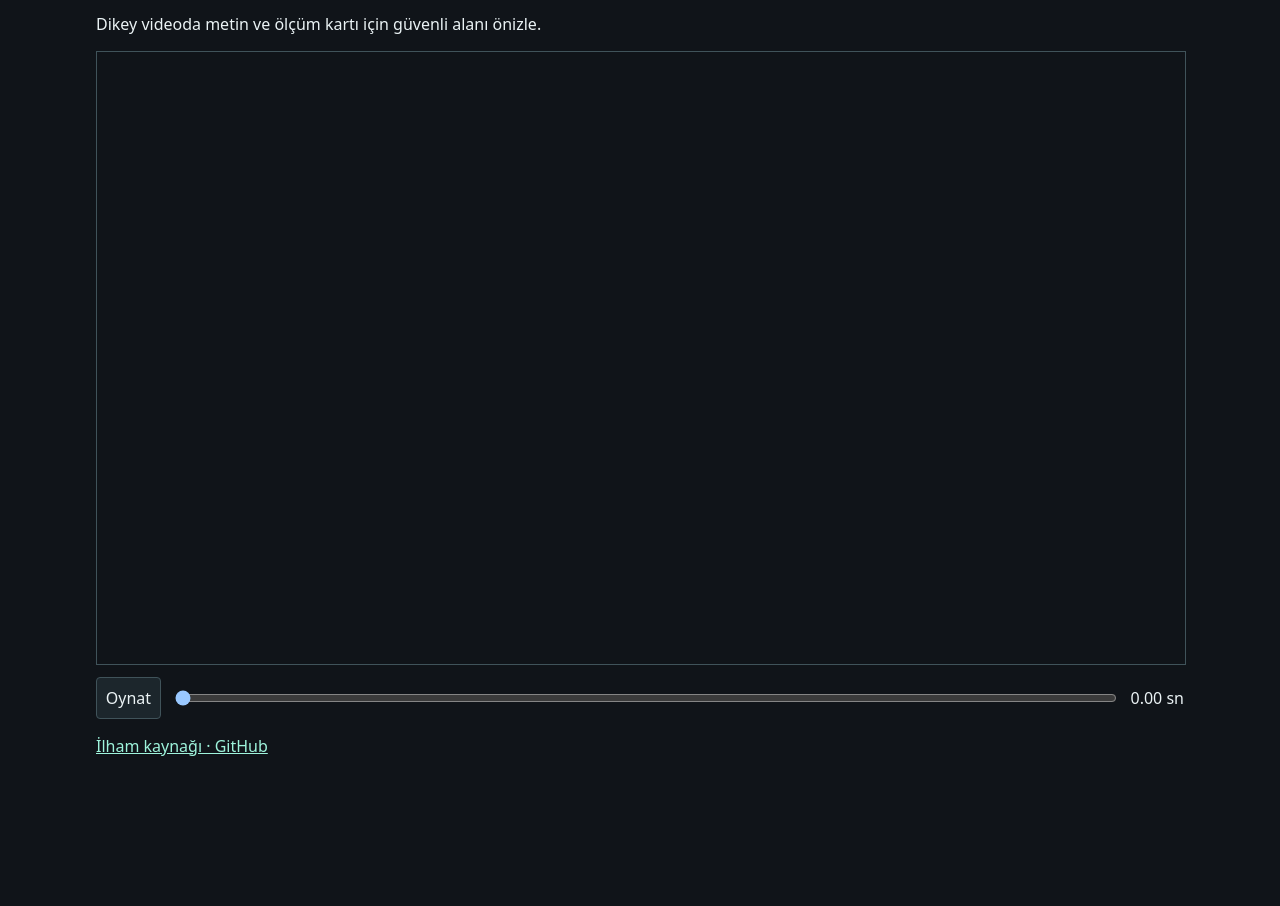
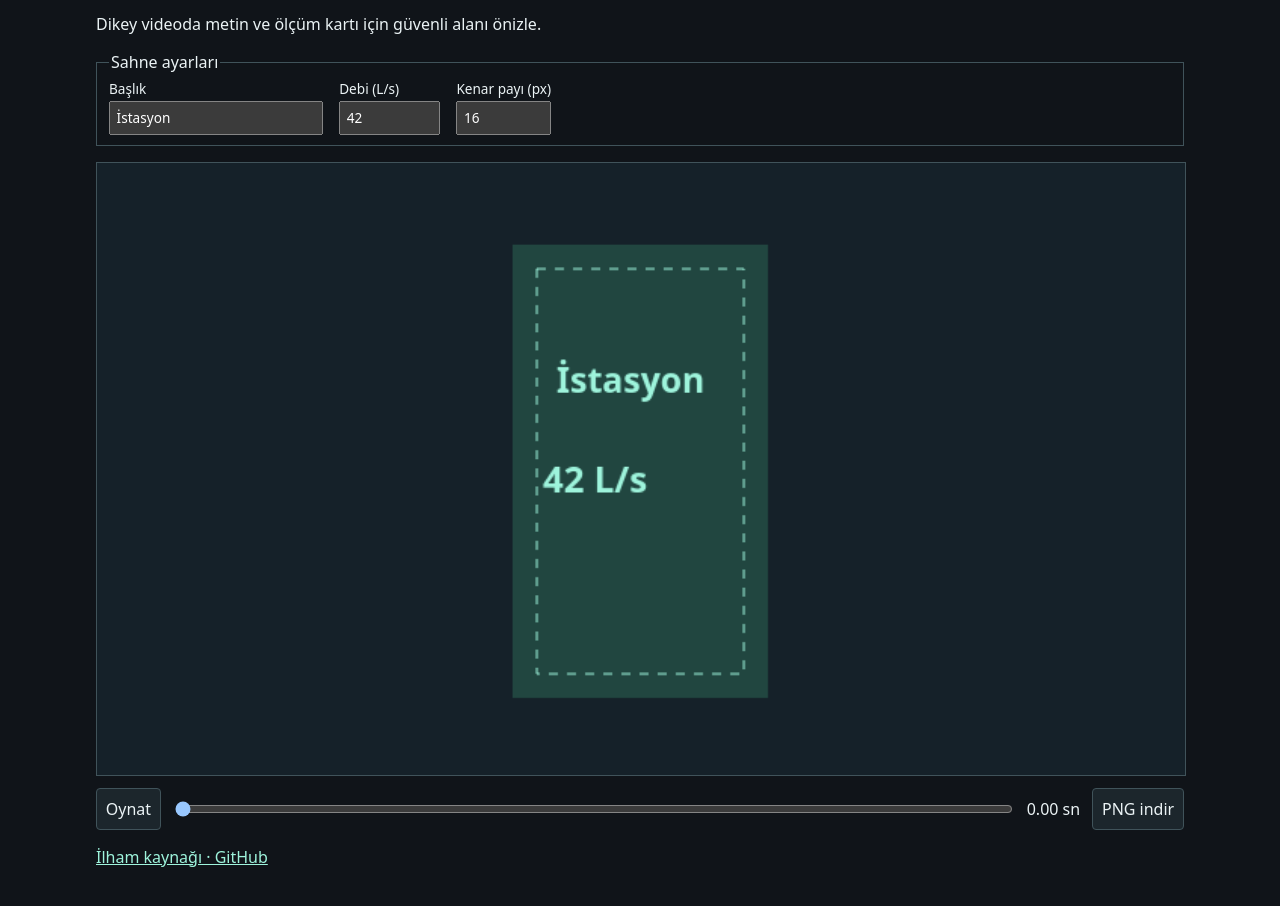
Before and after one commit to omerbek/vertical-safe-area, a plain HTML site: page index.html in a window 1280 px wide. Shown: the part 144-1050 px from the top of the page. Before the commit the page ends 949 px from the top, so only its background shows below. Drawn offline with Linux system fonts and the light colour scheme.

Commit message:
Add configurable animation tools and export

```diff
--- a/index.html
+++ b/index.html
@@ -13,14 +13,23 @@ canvas {display: block; width: 100%; height: auto; border: 1px solid #40535a;}
 input {flex: 1; min-width: 4rem;}
 button {font: inherit; color: inherit; border: 1px solid #40535a; background: #1c262c; border-radius: .25rem; padding: .55rem; text-align: left; cursor: pointer;}
 a {color: #9ef4dc;}
+fieldset {display:flex; flex-wrap:wrap; gap:.75rem 1rem; margin:0 0 1rem; border:1px solid #40535a;}
+fieldset label {display:flex; flex-direction:column; gap:.2rem; font-size:.85rem;}
+fieldset input {font:inherit; max-width:15rem; padding:.35rem;}
+.controls {flex-wrap:wrap;}
 </style>
 </head>
 <body>
 <header><h1>Dikey kadraj provası</h1><p>Dikey videoda metin ve ölçüm kartı için güvenli alanı önizle.</p></header>
 <main>
 <section>
+<fieldset id="settings"><legend>Sahne ayarları</legend>
+<label for="text">Başlık<input id="text" value="İstasyon" type="text" maxlength="12"></label>
+<label for="value">Debi (L/s)<input id="value" value="42" type="number" min="0" max="9999" step="1"></label>
+<label for="margin">Kenar payı (px)<input id="margin" value="16" type="number" min="4" max="45" step="1"></label>
+</fieldset>
 <canvas width="720" height="405" aria-label="Seçili hareket deneyinin önizlemesi"></canvas>
-<div class="controls"><button id="play" type="button">Oynat</button><input id="seek" type="range" min="0" max="8" step="0.01" value="0" aria-label="Zaman çizelgesi"><output id="time">0.00 sn</output></div>
+<div class="controls"><button id="play" type="button">Oynat</button><input id="seek" type="range" min="0" max="8" step="0.01" value="0" aria-label="Zaman çizelgesi"><output id="time">0.00 sn</output><button id="save" type="button">PNG indir</button></div>
 <p><a href="https://github.com/remotion-dev/skills">İlham kaynağı · GitHub</a></p>
 </section>
 </main>
```
